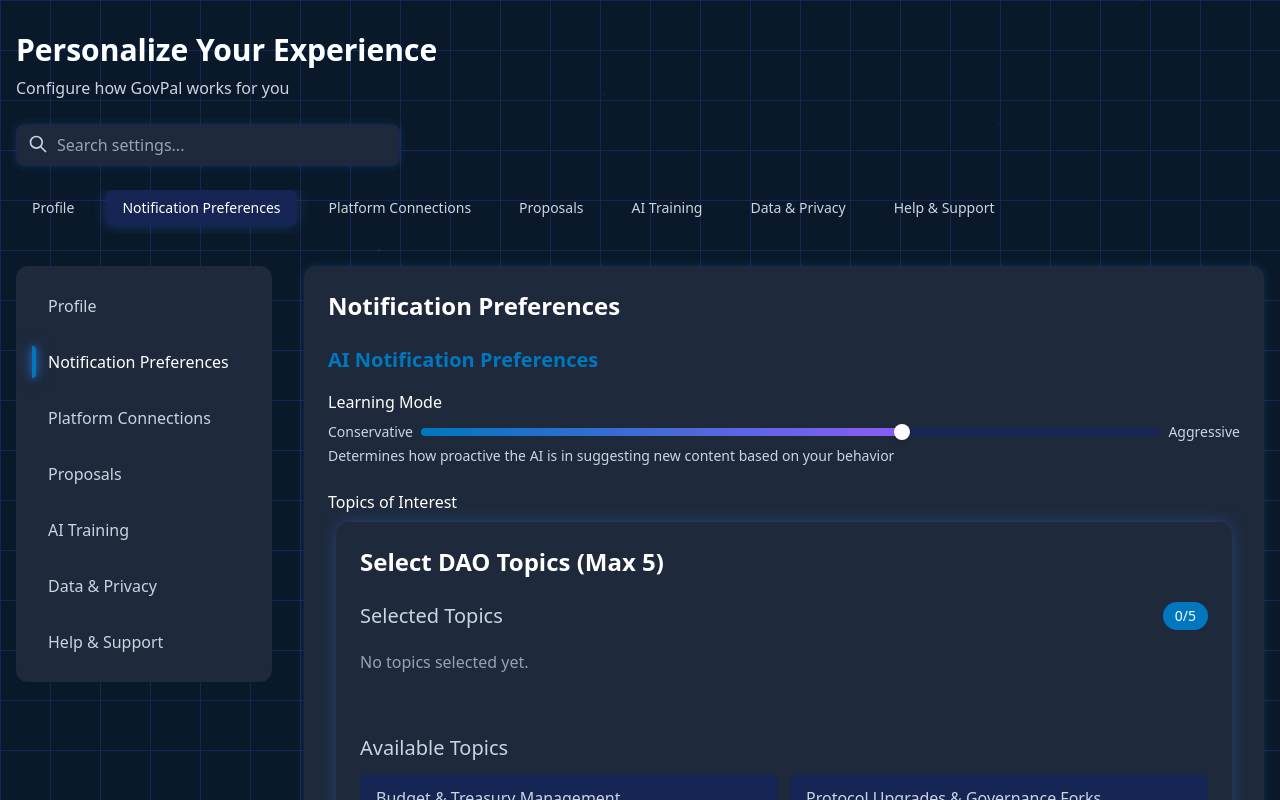
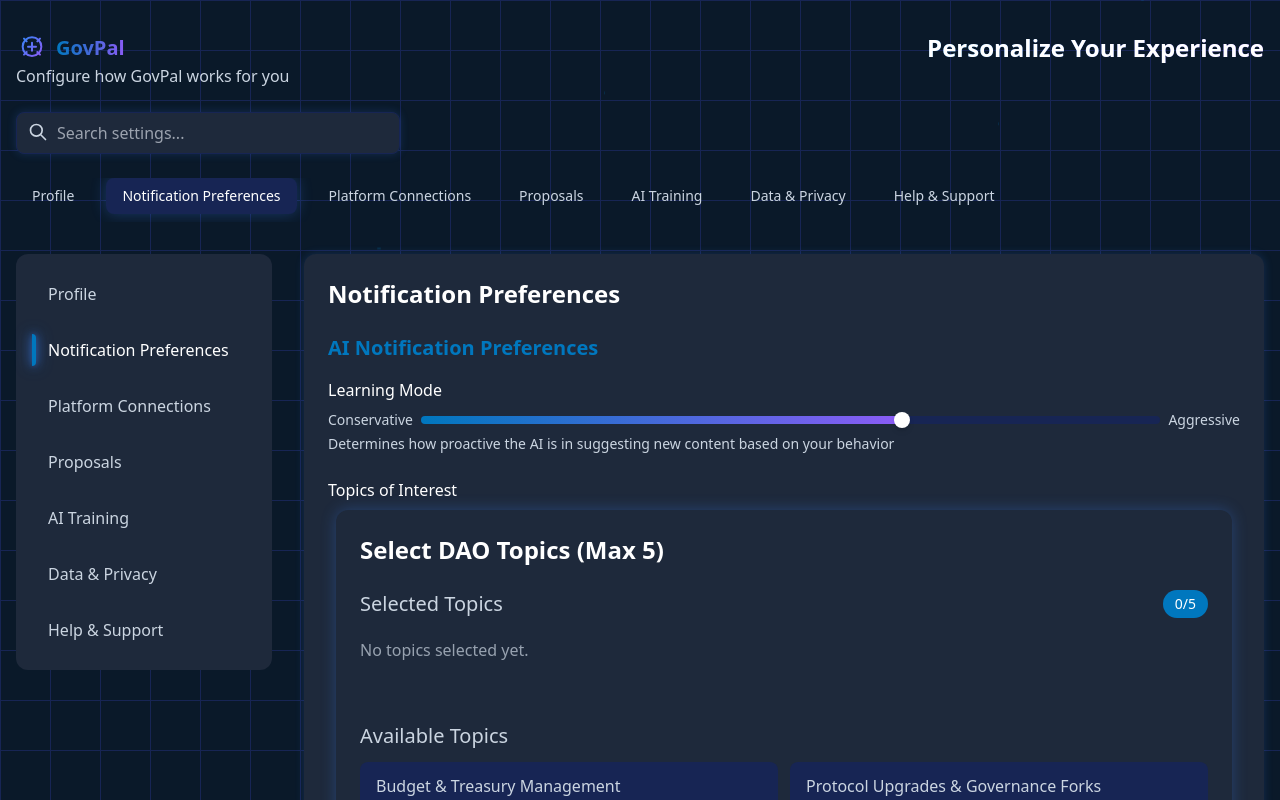
Before and after one commit to GeneralMagicio/govpal-front, a Next.js app: page /settings in a window 1280 px wide. Shown: the top 800 px of the page. Built offline with nearby package versions, Linux system fonts and the light colour scheme.

Commit message:
Minor UI changes: Settings header

```diff
--- a/app/landing/components/HeroSection.tsx
+++ b/app/landing/components/HeroSection.tsx
@@ -6,30 +6,39 @@ import Link from 'next/link';
 export default function HeroSection() {
   return (
     <section className="relative py-20 overflow-hidden">
-      <div className="max-w-7xl mx-auto px-6 md:px-12 grid md:grid-cols-2 gap-12 items-center">
+      <div className="grid items-center gap-12 px-6 mx-auto max-w-7xl md:px-12 md:grid-cols-2">
         <motion.div
           className="z-10"
           initial={{ opacity: 0, y: 20 }}
           animate={{ opacity: 1, y: 0 }}
           transition={{ duration: 0.8 }}
         >
-          <h1 className="text-4xl md:text-5xl lg:text-6xl font-bold mb-6 bg-clip-text text-transparent bg-gradient-to-r from-white via-primary-accent to-secondary-accent">
+          <h1 className="mb-6 text-4xl font-bold text-transparent md:text-5xl lg:text-6xl bg-clip-text bg-gradient-to-r from-white via-primary-accent to-secondary-accent">
             Governance Intelligence, Personalized
           </h1>
-          <p className="text-xl text-light-gray mb-8 max-w-lg">
+          <p className="max-w-lg mb-8 text-xl text-light-gray">
             Your AI assistant for tracking, understanding, and acting on DAO proposals across platforms.
           </p>
-          <div className="flex flex-col sm:flex-row gap-4">
+          <div className="flex flex-col gap-4 sm:flex-row">
             <motion.button
-              className="bg-gradient-to-r from-primary-accent to-secondary-accent text-white px-8 py-3 rounded-md font-medium shadow-glow text-lg"
+              className="h-12 px-8 text-lg font-medium text-white rounded-md bg-gradient-to-r from-primary-accent to-secondary-accent shadow-glow"
               whileHover={{ scale: 1.05, boxShadow: '0 0 20px rgba(139, 92, 246, 0.5)' }}
               whileTap={{ scale: 0.98 }}
             >
               Get Early Access
             </motion.button>
-            <Link href="#how-it-works" className="inline-flex items-center text-white hover:text-primary-accent transition-colors duration-300 px-4 py-3">
+            <Link href="/dashboard" target='__blank' className="inline-flex items-center px-4 text-white transition-colors duration-300 hover:text-primary-accent">
+              <motion.button
+                className="h-12 px-8 text-lg font-medium text-white rounded-md bg-gradient-to-r to-primary-accent from-secondary-accent shadow-glow"
+                whileHover={{ scale: 1.05, boxShadow: '0 0 20px rgba(139, 92, 246, 0.5)' }}
+                whileTap={{ scale: 0.98 }}
+                >
+                Delegate Dashboard
+              </motion.button>
+            </Link>
+            {/* <Link href="#how-it-works" className="inline-flex items-center px-4 py-3 text-white transition-colors duration-300 hover:text-primary-accent">
               See how it works <svg className="w-5 h-5 ml-2" fill="none" stroke="currentColor" viewBox="0 0 24 24" xmlns="http://www.w3.org/2000/svg"><path strokeLinecap="round" strokeLinejoin="round" strokeWidth={2} d="M19 9l-7 7-7-7" /></svg>
-            </Link>
+            </Link> */}
           </div>
         </motion.div>
 
@@ -40,14 +49,14 @@ export default function HeroSection() {
           transition={{ duration: 1, delay: 0.3 }}
         >
           <div className="relative w-full aspect-square">
-            <div className="absolute inset-0 bg-gradient-to-tr from-primary-accent/20 via-secondary-accent/10 to-transparent rounded-lg blur-xl"></div>
+            <div className="absolute inset-0 rounded-lg bg-gradient-to-tr from-primary-accent/20 via-secondary-accent/10 to-transparent blur-xl"></div>
 
             <motion.div
-              className="absolute inset-2 bg-cards-bg border border-secondary-accent/30 rounded-lg shadow-glow p-6 overflow-hidden"
+              className="absolute p-6 overflow-hidden border rounded-lg inset-2 bg-cards-bg border-secondary-accent/30 shadow-glow"
               animate={{ y: [0, -10, 0] }}
               transition={{ repeat: Infinity, duration: 5, ease: "easeInOut" }}
             >
-              <div className="flex justify-between items-center mb-4">
+              <div className="flex items-center justify-between mb-4">
                 <div className="text-lg font-semibold">Dashboard</div>
                 <div className="flex space-x-2">
                   <div className="w-3 h-3 rounded-full bg-alerts"></div>
@@ -61,18 +70,18 @@ export default function HeroSection() {
                 {[1, 2, 3].map((item) => (
                   <motion.div
                     key={item}
-                    className="bg-secondary-bg p-3 rounded-md border border-primary-accent/30"
+                    className="p-3 border rounded-md bg-secondary-bg border-primary-accent/30"
                     initial={{ x: '100%', opacity: 0 }}
                     animate={{ x: 0, opacity: 1 }}
                     transition={{ delay: item * 0.3, duration: 0.8 }}
                   >
                     <div className="flex items-start">
-                      <div className="h-10 w-10 rounded-full bg-gradient-to-r from-primary-accent to-secondary-accent mr-3 flex-shrink-0"></div>
+                      <div className="flex-shrink-0 w-10 h-10 mr-3 rounded-full bg-gradient-to-r from-primary-accent to-secondary-accent"></div>
                       <div className="flex-1">
                         <div className="font-medium">Proposal #200</div>
                         <div className="text-sm text-light-gray">Treasury allocation vote</div>
                       </div>
-                      <div className="bg-highlights/20 text-highlights text-xs px-2 py-1 rounded">
+                      <div className="px-2 py-1 text-xs rounded bg-highlights/20 text-highlights">
                         High Priority
                       </div>
                     </div>
--- a/app/settings/components/Header.tsx
+++ b/app/settings/components/Header.tsx
@@ -1,3 +1,4 @@
+import Link from "next/link";
 
 type SettingsSection =
   | 'Profile'
@@ -33,9 +34,25 @@ const Header: React.FC<HeaderProps> = ({
 
   return (
     <div className="mb-8">
-      <h1 className="mb-2 text-3xl font-bold text-transparent text-white bg-gradient-to-r from-primary-accent to-secondary-accent bg-clip-text">
-        Personalize Your Experience
-      </h1>
+      <div className="flex items-center justify-between">
+      <Link href="/" className="flex items-center space-x-2">
+          <svg className="w-8 h-8" viewBox="0 0 24 24" fill="none" xmlns="http://www.w3.org/2000/svg">
+            <path d="M12 4C8.13401 4 5 7.13401 5 11C5 14.866 8.13401 18 12 18C15.866 18 19 14.866 19 11C19 7.13401 15.866 4 12 4Z" stroke="url(#brain-gradient)" strokeWidth="1.5" />
+            <path d="M12 8V14M9 11H15" stroke="url(#brain-gradient)" strokeWidth="1.5" strokeLinecap="round" />
+            <path d="M8 7L6 5M16 7L18 5M8 15L6 17M16 15L18 17" stroke="url(#brain-gradient)" strokeWidth="1.5" strokeLinecap="round" />
+            <defs>
+              <linearGradient id="brain-gradient" x1="5" y1="5" x2="19" y2="18" gradientUnits="userSpaceOnUse">
+                <stop stopColor="#3B82F6" />
+                <stop offset="1" stopColor="#8B5CF6" />
+              </linearGradient>
+            </defs>
+          </svg>
+          <span className="text-xl font-bold text-transparent bg-clip-text bg-gradient-to-r from-primary-accent to-secondary-accent">GovPal</span>
+        </Link>
+        <h1 className="text-2xl font-bold text-transparent text-white bg-gradient-to-r from-primary-accent to-secondary-accent bg-clip-text">
+          Personalize Your Experience
+        </h1>
+      </div>
       <p className="mb-6 text-light-gray">Configure how GovPal works for you</p>
 
       {/* Search bar */}
```
